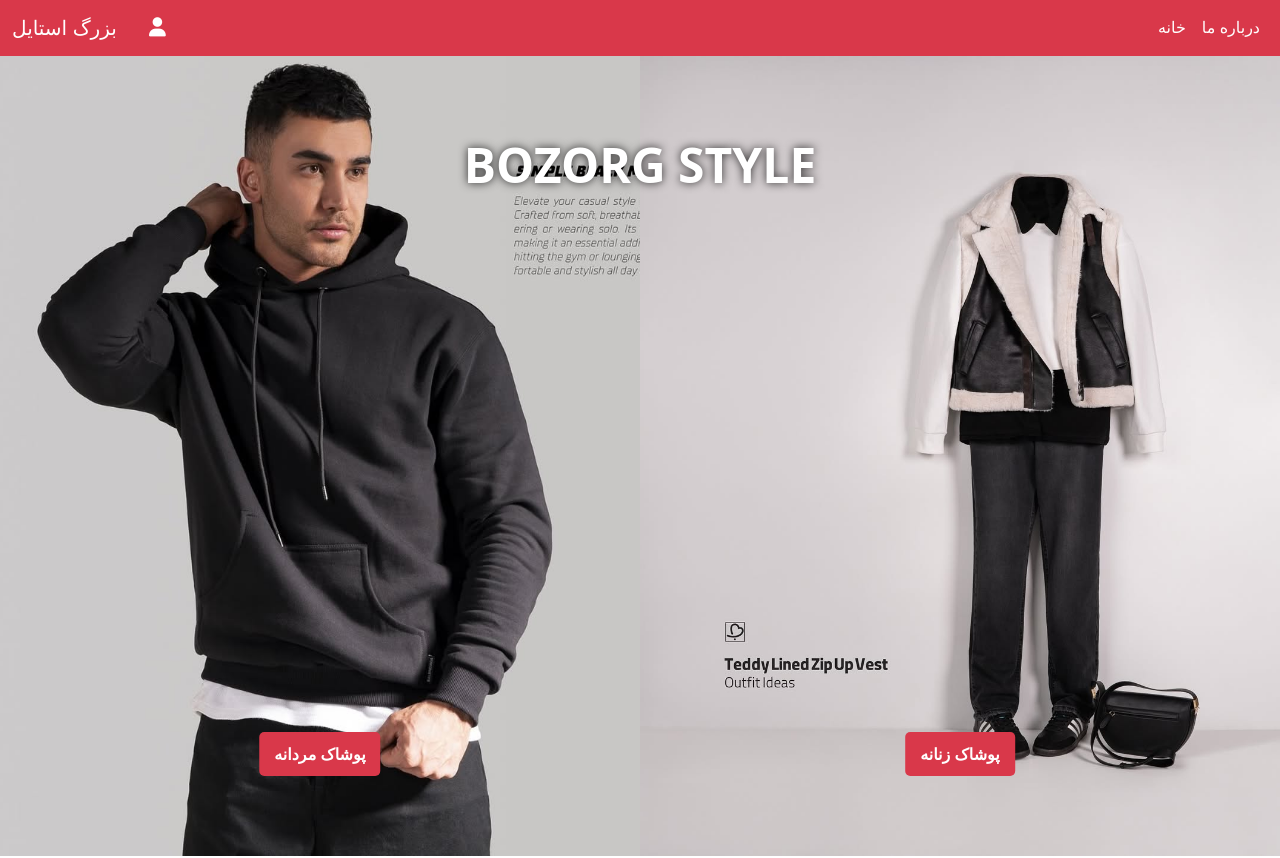
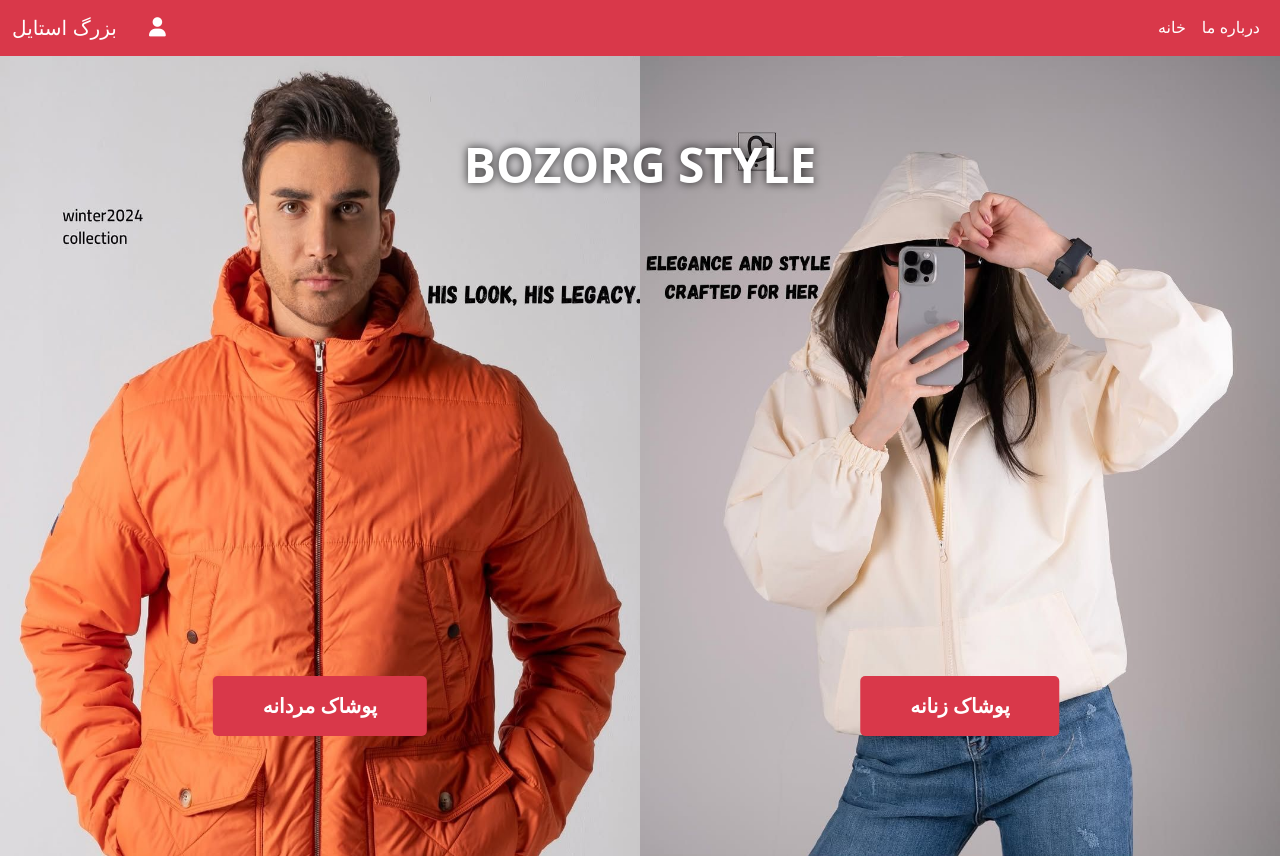
Before and after one commit to Arminmow/bozorg-style-front, a React (Create React App) app: page / in a window 1280 px wide. Shown: the top 858 px of the page. Built offline with nearby package versions, Linux system fonts and the light colour scheme; no server answers; a web font is replaced by a local one.

Commit message:
minor changes to hero section

```diff
--- a/src/components/Hero/Hero.css
+++ b/src/components/Hero/Hero.css
@@ -15,7 +15,7 @@
   .hero-image img {
     width: 100%;
     height: 100%;
-    object-fit: cover;
+    /* object-fit: cover; */
     transition: transform 0.3s ease;
   }
 
@@ -30,12 +30,13 @@
   /* Buttons */
   .hero-btn {
     position: absolute;
-    bottom: 10%;
+    bottom: 15%;
     left: 50%;
+    font-size: 20px !important;
     transform: translateX(-50%);
     background-color: #d9384a;
     color: #fff;
-    padding: 10px 20px;
+    padding: 15px 50px !important;
     border: none;
     border-radius: 5px;
     font-weight: bold;
--- a/src/components/Hero/Hero.jsx
+++ b/src/components/Hero/Hero.jsx
@@ -1,5 +1,5 @@
 import "./Hero.css";
-import { Link } from 'react-router-dom';
+import { Link } from "react-router-dom";
 
 import menImage from "../../assets/images/men.jpg";
 import womenImage from "../../assets/images/women.jpg";
@@ -9,14 +9,19 @@ function HeroSection() {
     <div className="hero-section d-flex flex-column flex-lg-row position-relative">
       {/* Men Section */}
       <div className="hero-image men position-relative">
-        <Link to="men"><img src={menImage} alt="Men Clothing" className="img-fluid" /></Link>
+        <Link to="men">
+          <img src={menImage} alt="Men Clothing" className="img-fluid" />
+        </Link>
 
         <button className="btn hero-btn">پوشاک مردانه</button>
       </div>
 
       {/* Women Section */}
       <div className="hero-image women position-relative">
-        <img src={womenImage} alt="Women Clothing" className="img-fluid" />
+        <Link to="women">
+          <img src={womenImage} alt="Women Clothing" className="img-fluid" />
+        </Link>
+
         <button className="btn hero-btn">پوشاک زنانه</button>
       </div>
 
--- a/src/components/UserInfoComponent/UserInfoComponent.jsx
+++ b/src/components/UserInfoComponent/UserInfoComponent.jsx
@@ -12,6 +12,7 @@ const UserInfoComponent = () => {
   return (
     <div className="user-info-content p-4 bg-white rounded shadow-sm">
       <h3>اطلاعات کاربر</h3>
+
       <ShowForLoggedIn user={user}>
         <LoggedIn>
           <p>Welcome, {user?.name}</p>
@@ -22,8 +23,9 @@ const UserInfoComponent = () => {
       </ShowForLoggedIn>
 
       <ShowForAdmin user={user}>
-        <h1>HAHA You're admin</h1>
+        <h1> You're admin</h1>
       </ShowForAdmin>
+
     </div>
   );
 };
```
Also changed, not shown: src/assets/images/men.jpg, src/assets/images/women.jpg.
